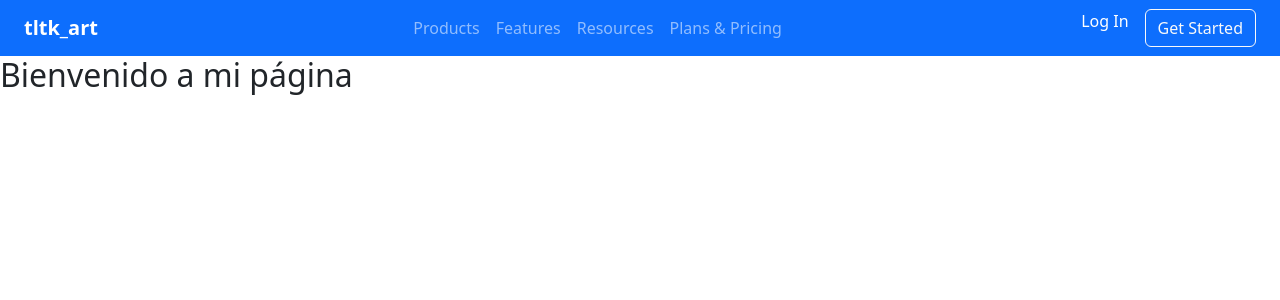
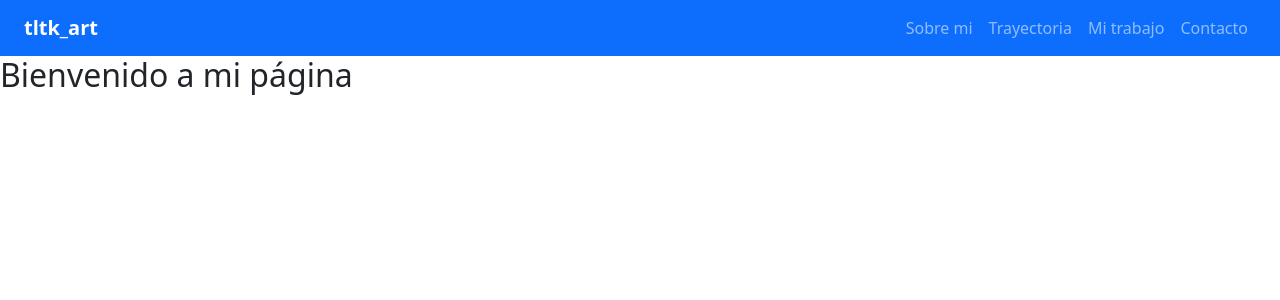
Before and after one commit to hcruz93/artist-blog, a Vue app in the folder blog-front/: page / in a window 1280 px wide. Shown: the top 300 px of the page. Built offline with nearby package versions, Linux system fonts and the light colour scheme.

Commit message:
move text of Navbar to right

```diff
--- a/blog-front/src/components/layout/Navbar.vue
+++ b/blog-front/src/components/layout/Navbar.vue
@@ -20,28 +20,21 @@
     <div class="collapse navbar-collapse" id="navbarMenu">
 
       <!-- Centro -->
-      <ul class="navbar-nav mx-auto">
+      <ul class="navbar-nav ms-auto">
         <li class="nav-item">
-          <a class="nav-link" href="#">Products</a>
+          <a class="nav-link" href="#">Sobre mi</a>
         </li>
         <li class="nav-item">
-          <a class="nav-link" href="#">Features</a>
+          <a class="nav-link" href="#">Trayectoria</a>
         </li>
         <li class="nav-item">
-          <a class="nav-link" href="#">Resources</a>
+          <a class="nav-link" href="#">Mi trabajo</a>
         </li>
         <li class="nav-item">
-          <a class="nav-link" href="#">Plans & Pricing</a>
+          <a class="nav-link" href="#">Contacto</a>
         </li>
       </ul>
 
-      <!-- Derecha -->
-      <div class="d-flex">
-        <a class="nav-link text-white me-3" href="#">Log In</a>
-        <button class="btn btn-outline-light">
-          Get Started
-        </button>
-      </div>
     </div>
   </nav>
 </template>
```
